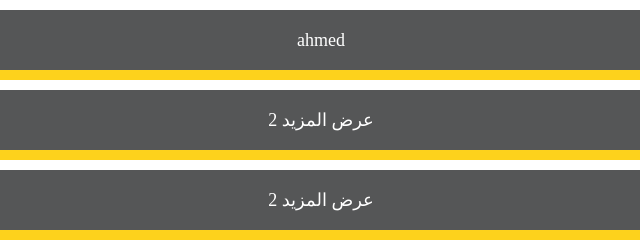
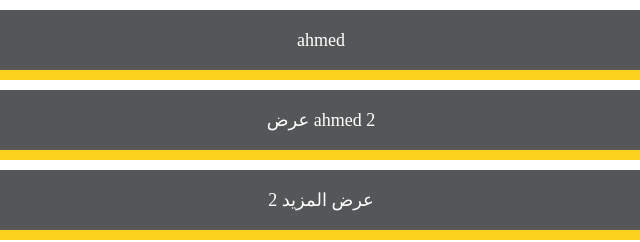
Before and after one commit to abohumaid/aaa, a plain HTML site: page index.html in a window 1280 px wide. Shown: the full height of the page, 319-959 px from the left. Drawn offline with Linux system fonts and the light colour scheme.

Commit message:
Update index.html

```diff
--- a/index.html
+++ b/index.html
@@ -77,7 +77,7 @@
     <!-- القسم الثاني -->
     <div class="section">
       <input type="checkbox" id="toggle2" class="cbox">
-      <label class="button1" for="toggle2">عرض المزيد 2</label>
+      <label class="button1" for="toggle2">عرض ahmed 2</label>
       <div class="dropdown">
         <ul>
           <li class="p1"><b> <p class="p1">هذا هو المحتوى الأول</p></b></li>
```
